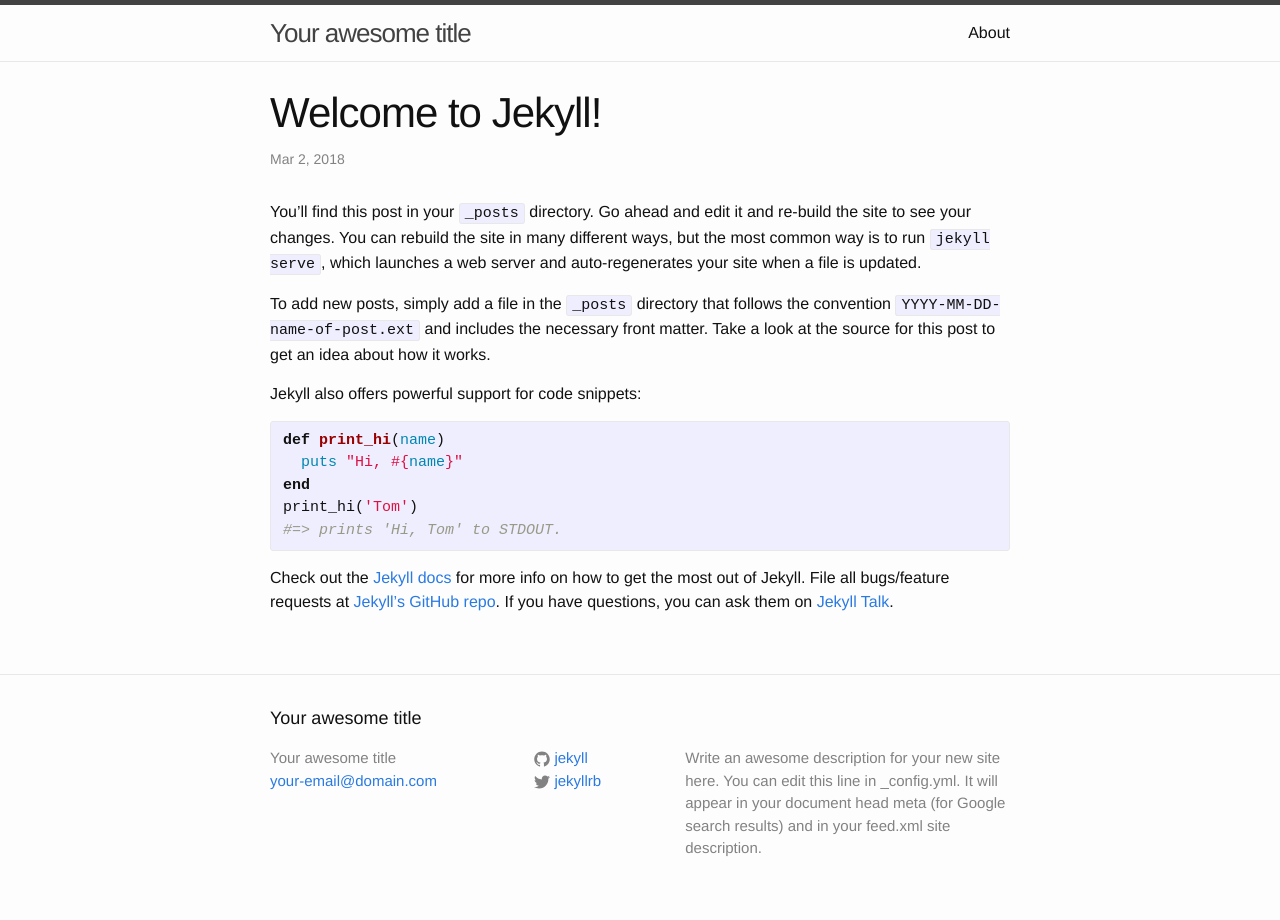
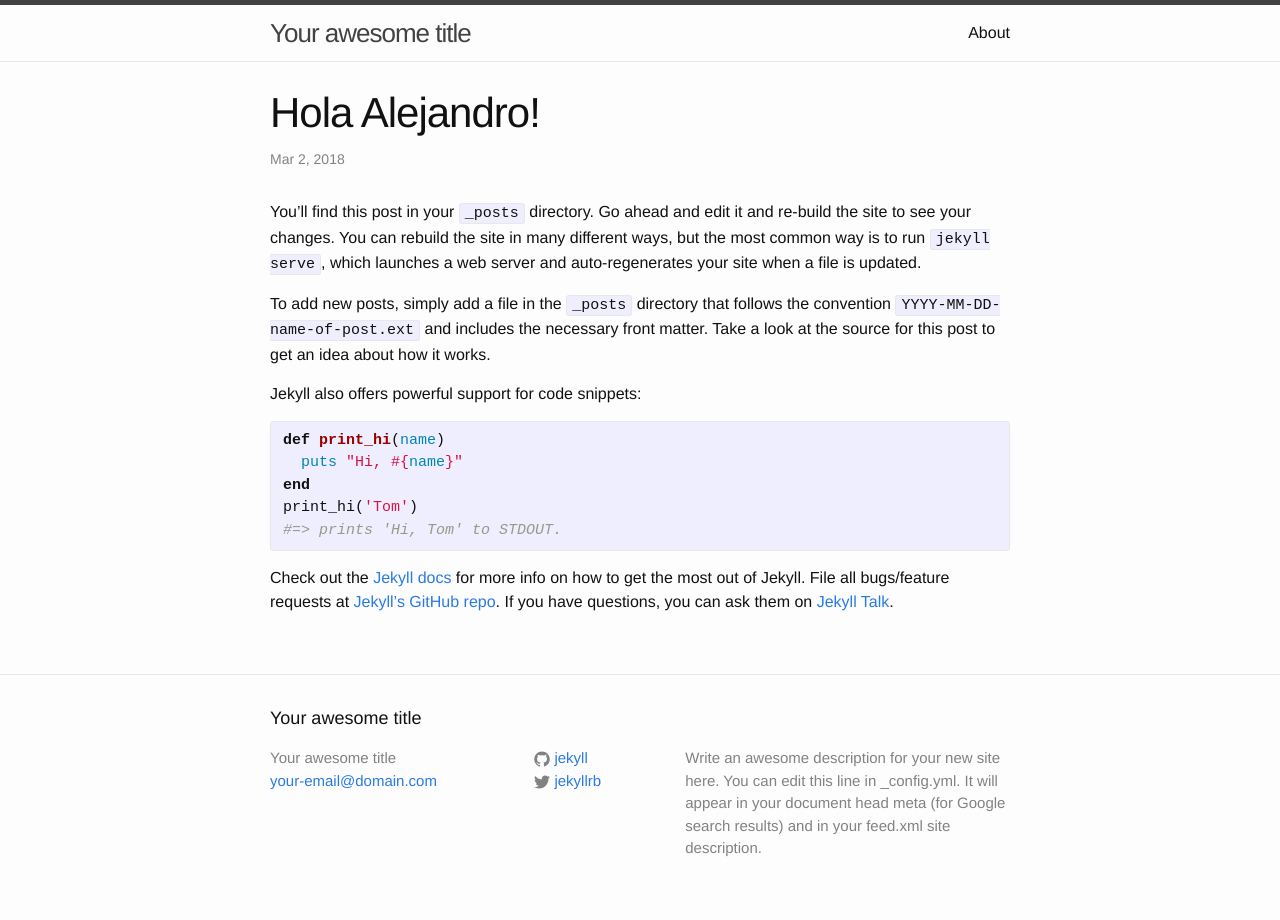
Before and after one commit to SrRomaris/SrRomaris.github.io, a Jekyll site: the page built from _posts/2018-03-02-welcome-to-jekyll.markdown, in a window 1280 px wide. Built offline with Jekyll 4.4.1, drawn with Linux system fonts in a browser that asks for light colours.

Commit message:
cambio de titulo

```diff
--- a/_posts/2018-03-02-welcome-to-jekyll.markdown
+++ b/_posts/2018-03-02-welcome-to-jekyll.markdown
@@ -1,6 +1,6 @@
 ---
 layout: post
-title:  "Welcome to Jekyll!"
+title:  "Hola Alejandro!"
 date:   2018-03-02 11:36:17 +0000
 categories: jekyll update
 ---
```
